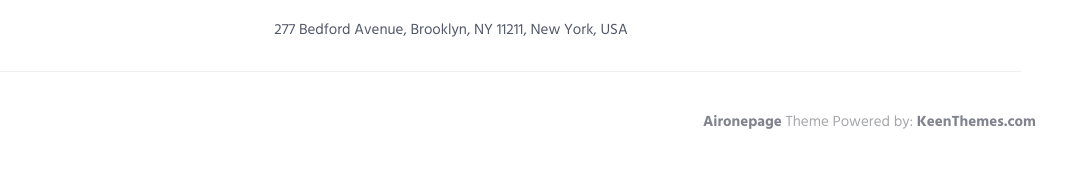
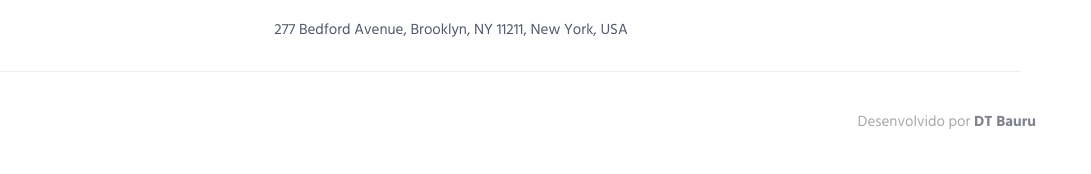
Before and after one commit to hudsonpereira/exercefit.com.br, a plain HTML site: page index.html in a window 1280 px wide. Shown: the part 2441-2615 px from the top of the page, 189-1280 px from the left. Drawn offline with Linux system fonts and the light colour scheme; some packages are replaced by stand-ins of ours.

Commit message:
add dev by

```diff
--- a/index.html
+++ b/index.html
@@ -625,7 +625,7 @@
                         <img class="footer-logo" src="img/logo-dark.png" alt="Aironepage Logo">
                     </div>
                     <div class="col-xs-6 text-right">
-                        <p class="margin-b-0"><a class="fweight-700" href="http://keenthemes.com/preview/aironepage/">Aironepage</a> Theme Powered by: <a class="fweight-700" href="http://www.keenthemes.com/">KeenThemes.com</a></p>
+                        <p class="margin-b-0">Desenvolvido por <a class="fweight-700" href="#">DT Bauru</a></p>
                     </div>
                 </div>
                 <!--// end row -->
```
